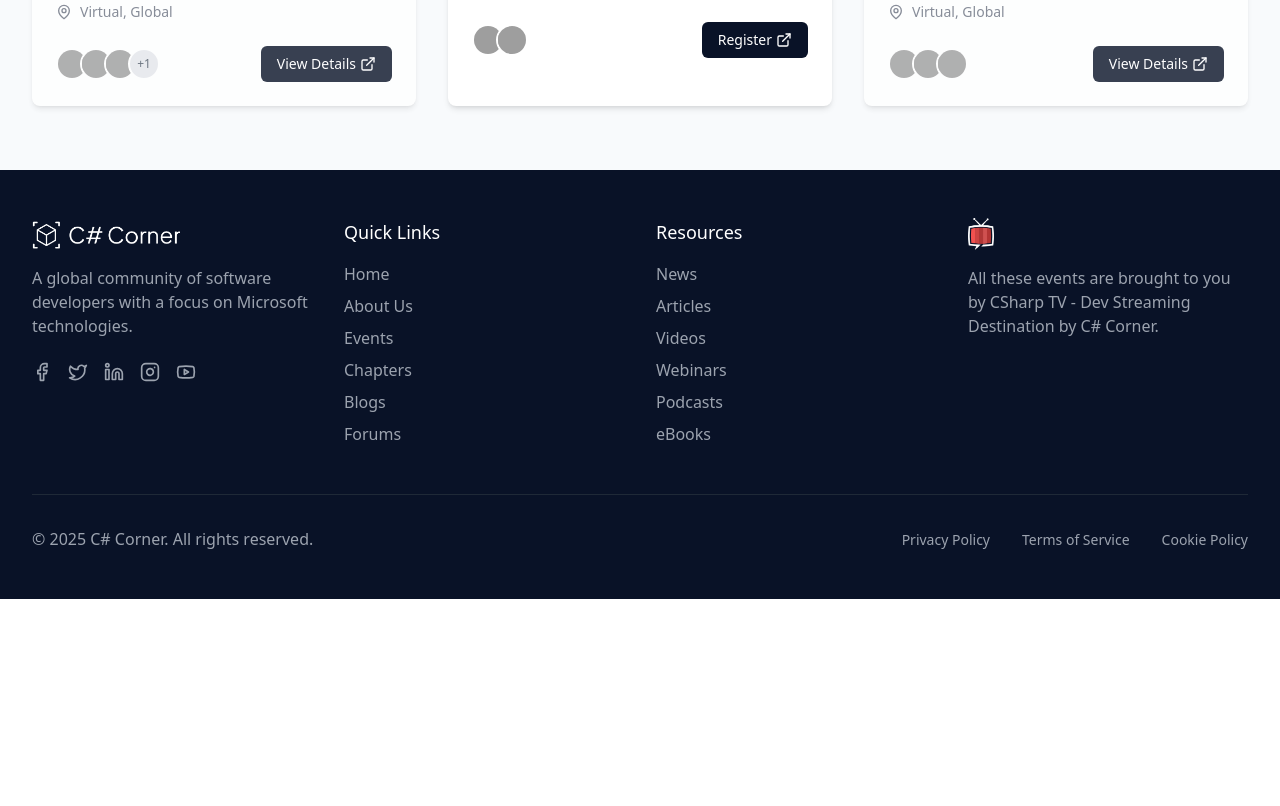
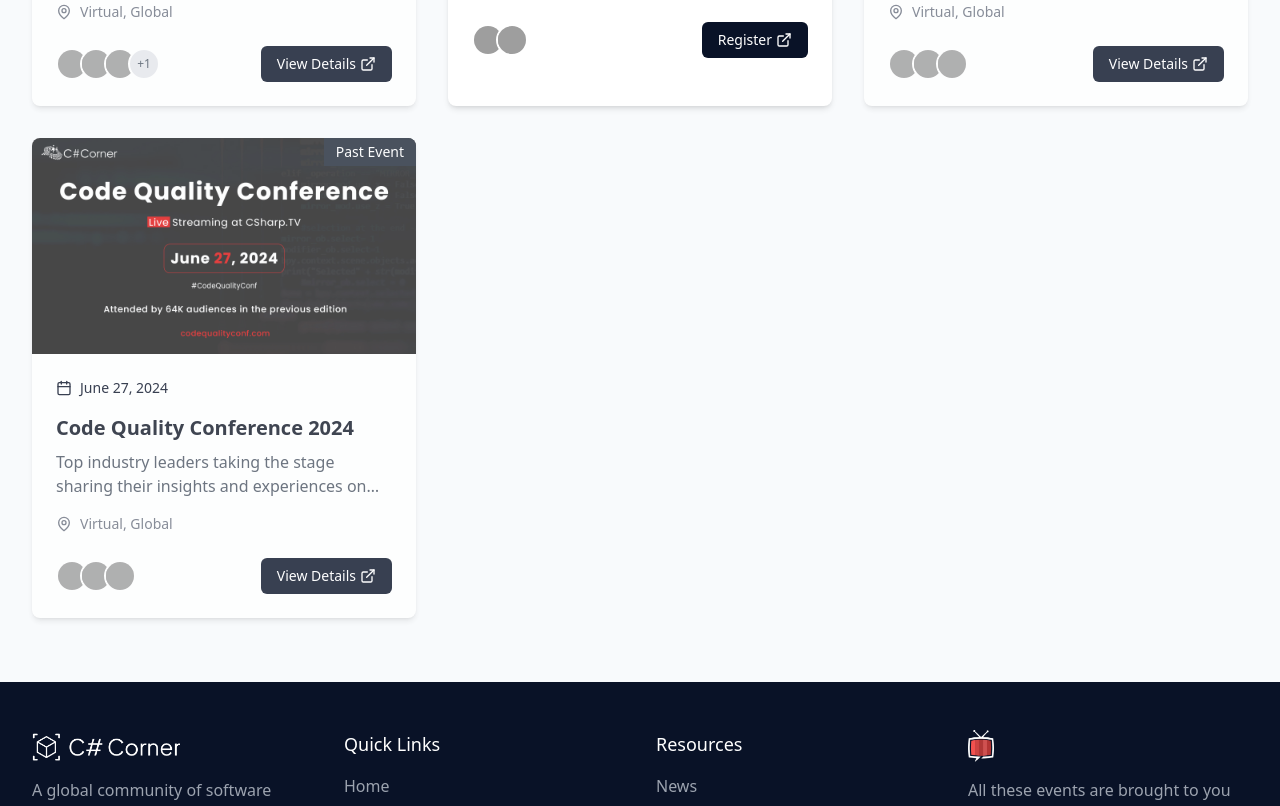
Before and after one commit to codewithsimon/csharp-events, a React (Vite) app: page / in a window 1280 px wide. Shown: the part 1780-2586 px from the top of the page. Before the commit the page ends 2379 px from the top, so only its background shows below. Built offline with nearby package versions, Linux system fonts and the light colour scheme; grey boxes are pictures that could not be loaded.

Commit message:
Add Code Quality Conference 2024

```diff
--- a/src/data/sampleEvents.ts
+++ b/src/data/sampleEvents.ts
@@ -84,5 +84,19 @@ export const sampleEvents: Event[] = [
       'https://randomuser.me/api/portraits/women/38.jpg',
       'https://randomuser.me/api/portraits/men/29.jpg',
     ]
+  },
+  {
+    id: 7,
+    title: 'Code Quality Conference 2024',
+    description: 'Top industry leaders taking the stage sharing their insights and experiences on code quality and performance',
+    date: '2024-06-27',
+    location: 'Virtual, Global',
+    imageUrl: '/Code-Quality-Conf-2024.jpg',
+    url: 'https://codequalityconf.com/',
+    speakerImages: [
+      'https://randomuser.me/api/portraits/men/51.jpg',
+      'https://randomuser.me/api/portraits/women/42.jpg',
+      'https://randomuser.me/api/portraits/men/37.jpg',
+    ]
   }
 ];
```
Also changed, not shown: public/Code-Quality-Conf-2024.jpg (added).
